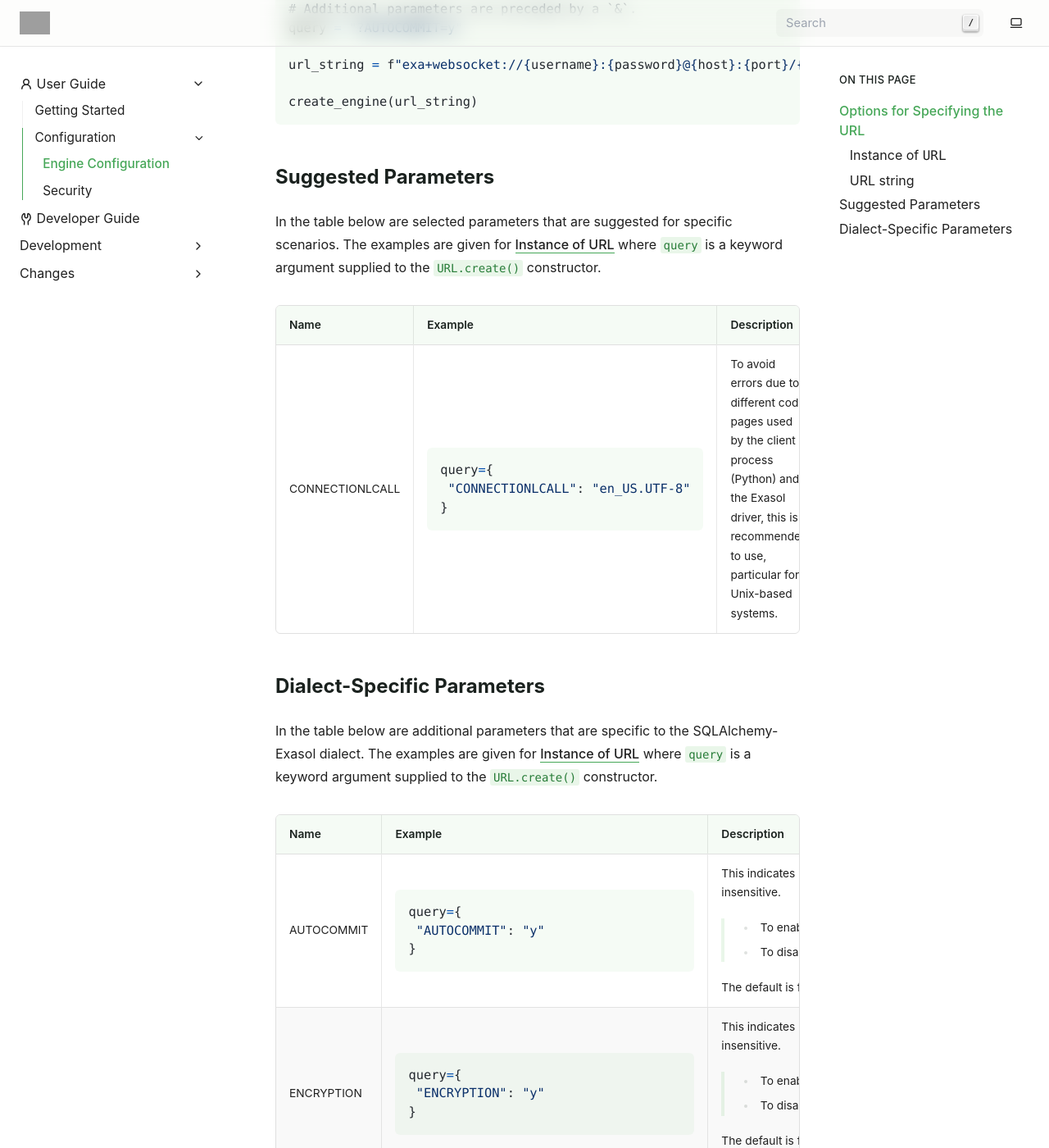
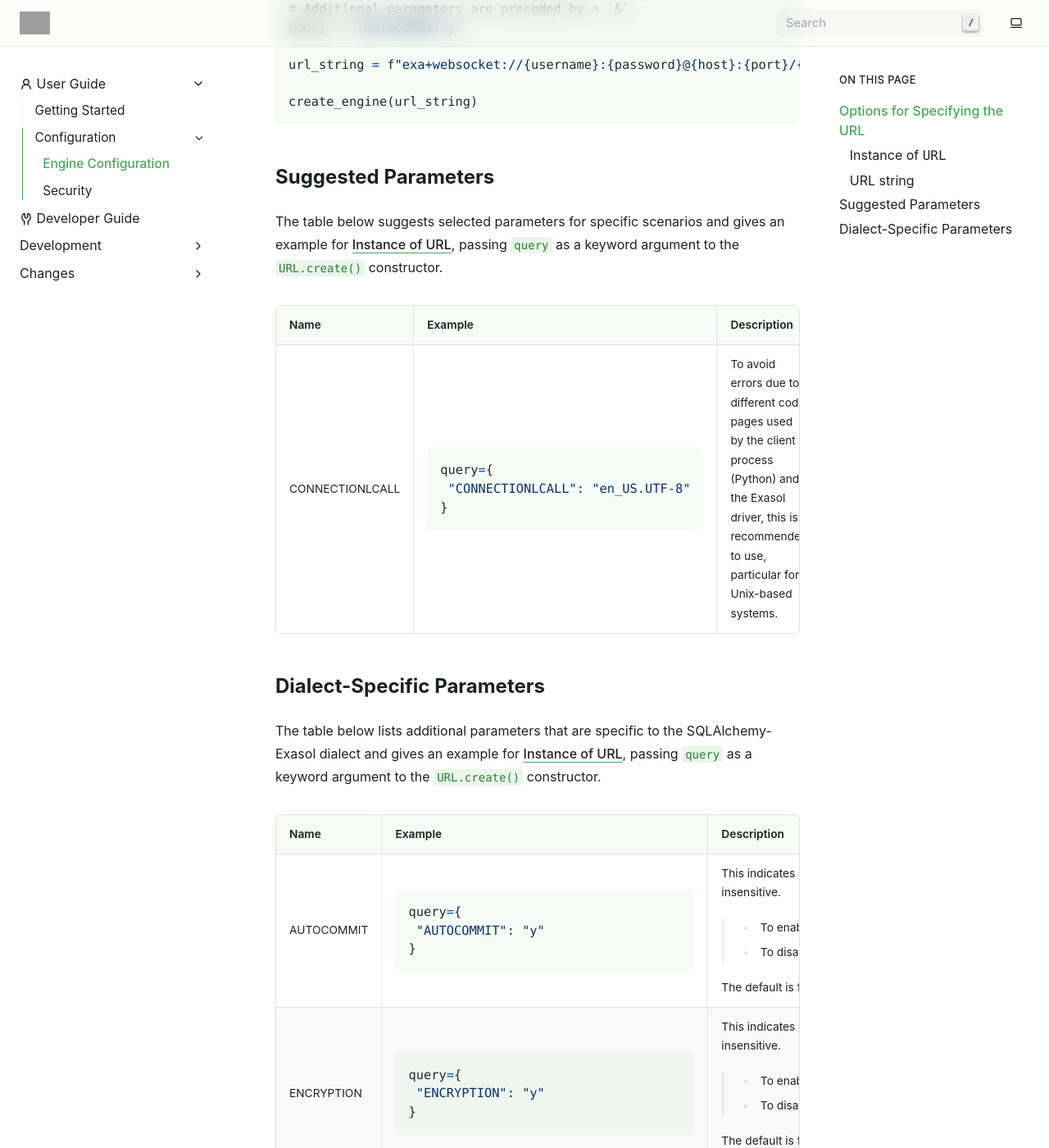
Before and after one commit to exasol/sqlalchemy-exasol, a Sphinx documentation site: the page built from doc/user_guide/configuration/engine_configuration.rst, in a window 1280 px wide and 1400 px high, scrolled down 1255 px. Shown: the whole window at 82% size. Built offline with Sphinx 7.4.7, drawn with Linux system fonts in a browser that asks for light colours; some of the changed text lies outside the part shown; grey boxes are pictures that could not be loaded.

Commit message:
Apply review comments with minor fixes to engine_configuration.rst

```diff
--- a/doc/user_guide/configuration/engine_configuration.rst
+++ b/doc/user_guide/configuration/engine_configuration.rst
@@ -5,12 +5,12 @@ Options for Specifying the URL
 ------------------------------
 
 The value passed to ``create_engine()`` may be either an :ref:`instance_url`
-or a :ref:`url_string`. For the :ref:`url_string`, the connection parameters will be
+or a :ref:`url_string`. For the ``url_string``, the connection parameters will be
 parsed, and thus, special characters must be properly escaped.
 
 .. note::
-    For more information, like which parameters are allowed into an :ref:`instance_url`
-    and which characters need to be escaped for the :ref:`url_string`, see
+    For more information, like which parameters are allowed into an ``instance_url``
+    and which characters need to be escaped for the ``url_string``, see
     the `SQLAlchemy documentation <https://docs.sqlalchemy.org/en/20/core/engines.html>`__.
 
     Check out which parameters are suggested to include for certain scenarios in :ref:`suggested_parameters`.
@@ -65,9 +65,9 @@ URL string
 Suggested Parameters
 --------------------
 
-In the table below are selected parameters that are suggested for specific scenarios.
-The examples are given for :ref:`instance_url` where ``query`` is a keyword
-argument supplied to the ``URL.create()`` constructor.
+The table below suggests selected parameters for specific scenarios and
+gives an example for :ref:`instance_url`, passing ``query`` as a keyword
+argument to the ``URL.create()`` constructor.
 
 .. list-table::
    :header-rows: 1
@@ -89,9 +89,9 @@ argument supplied to the ``URL.create()`` constructor.
 
 Dialect-Specific Parameters
 ---------------------------
-In the table below are additional parameters that are specific to the SQLAlchemy-Exasol
-dialect. The examples are given for :ref:`instance_url` where ``query`` is a keyword
-argument supplied to the ``URL.create()`` constructor.
+The table below lists additional parameters that are specific to the SQLAlchemy-Exasol
+dialect and gives an example for :ref:`instance_url`, passing ``query`` as a keyword
+argument to the ``URL.create()`` constructor.
 
 .. list-table::
    :header-rows: 1
@@ -105,7 +105,7 @@ argument supplied to the ``URL.create()`` constructor.
          query={
           "AUTOCOMMIT": "y"
          }
-     - This indicates if the connection should automatically commits or not.
+     - This indicates if the connection automatically commits or not.
        The parsed value is case-insensitive.
 
         * To enable autocommit, specify ``"y"`` or ``"yes"``.
```
